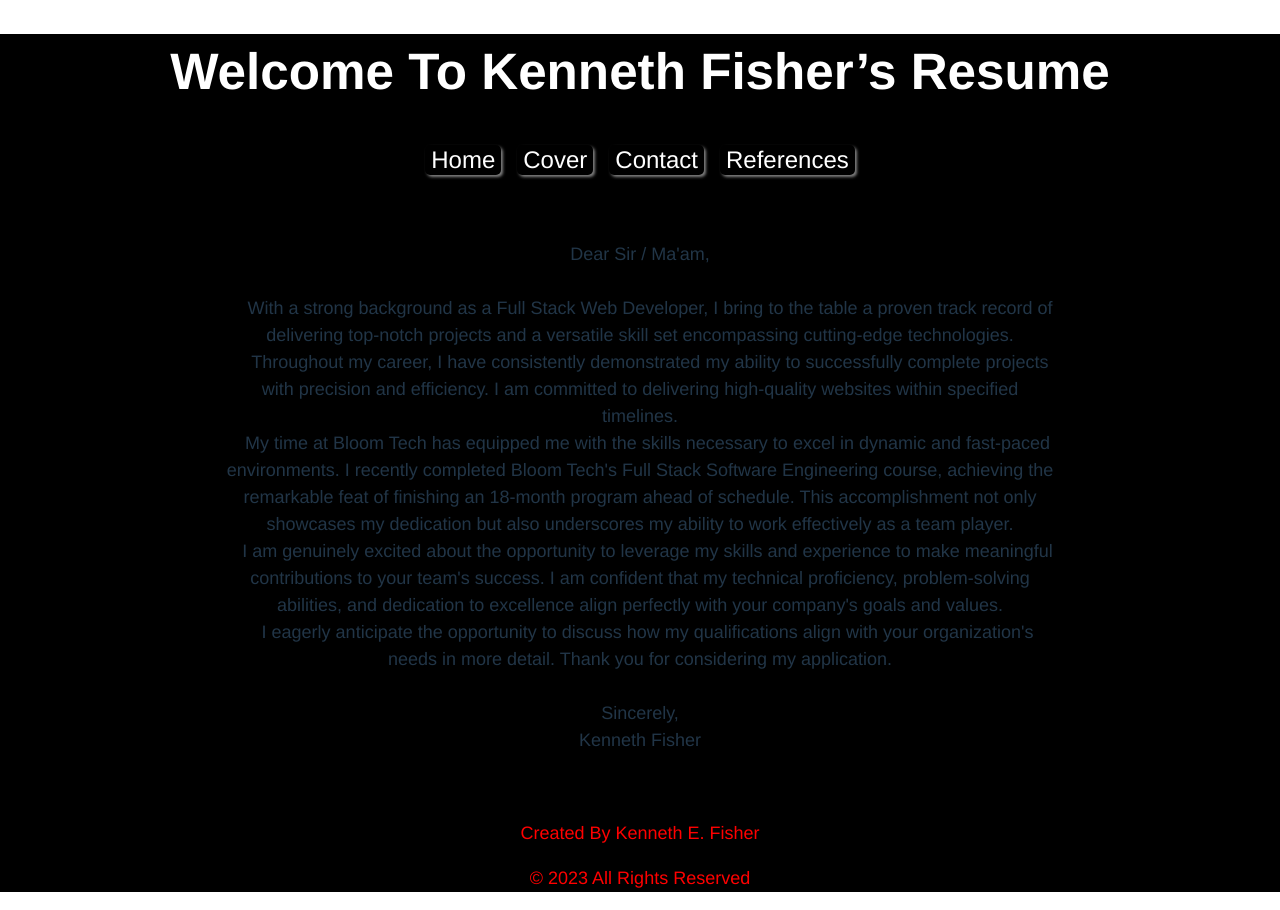
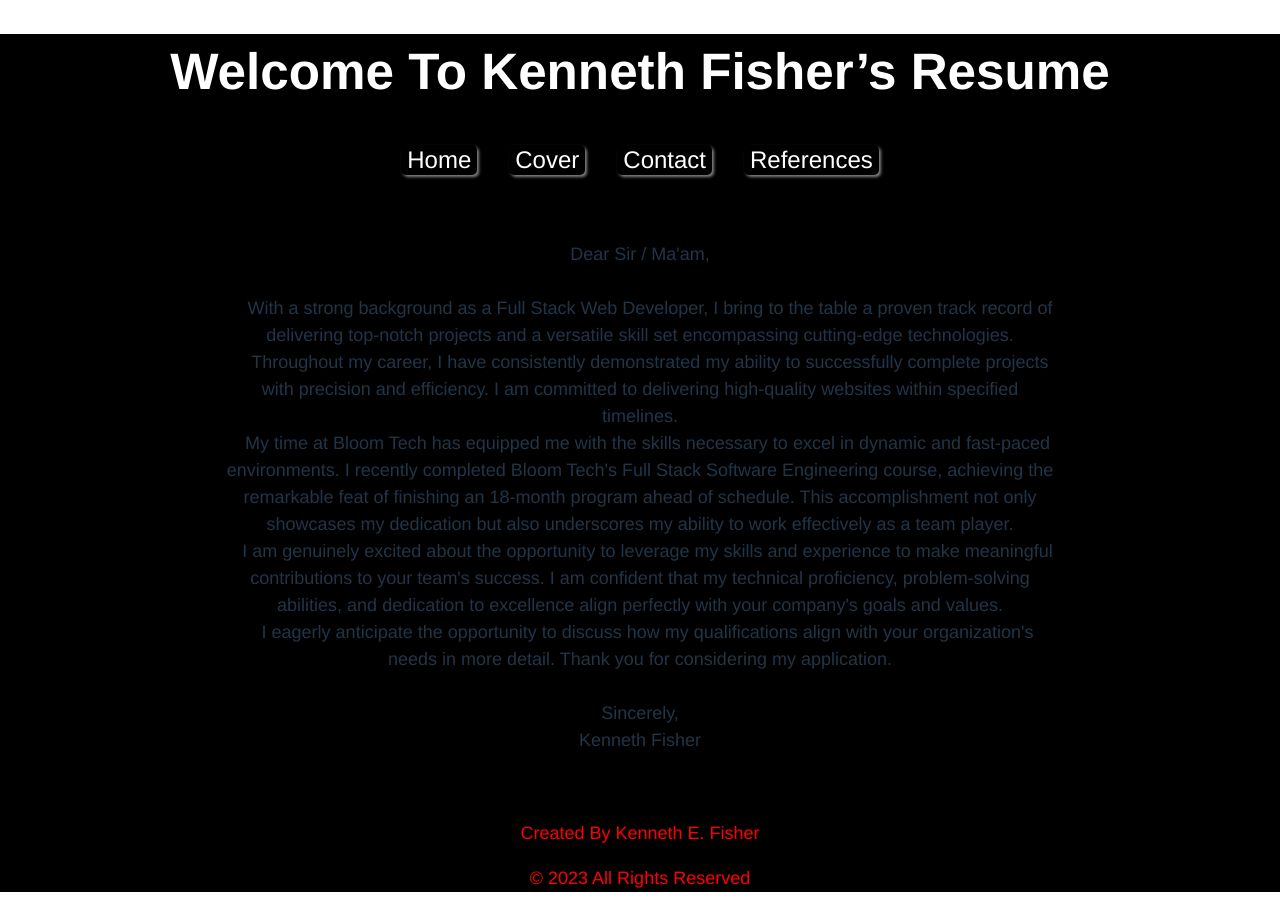
Before and after one commit to kenandcrys/Resume, a React (Vite) app: page /cover in a window 1280 px wide. Built offline with nearby package versions, Linux system fonts and the light colour scheme.

Commit message:
css width

```diff
--- a/src/App.css
+++ b/src/App.css
@@ -136,7 +136,7 @@ h1 {
     text-align: center;
     background-color: black;
     font-size: 1.5rem;
-    margin: 0px 1vh;
+    margin: 0px 2vh;
     border-radius: 5px;
     padding: 0px 5px 0px 5px;
     box-shadow: 2px 2px 3px gray;
```
